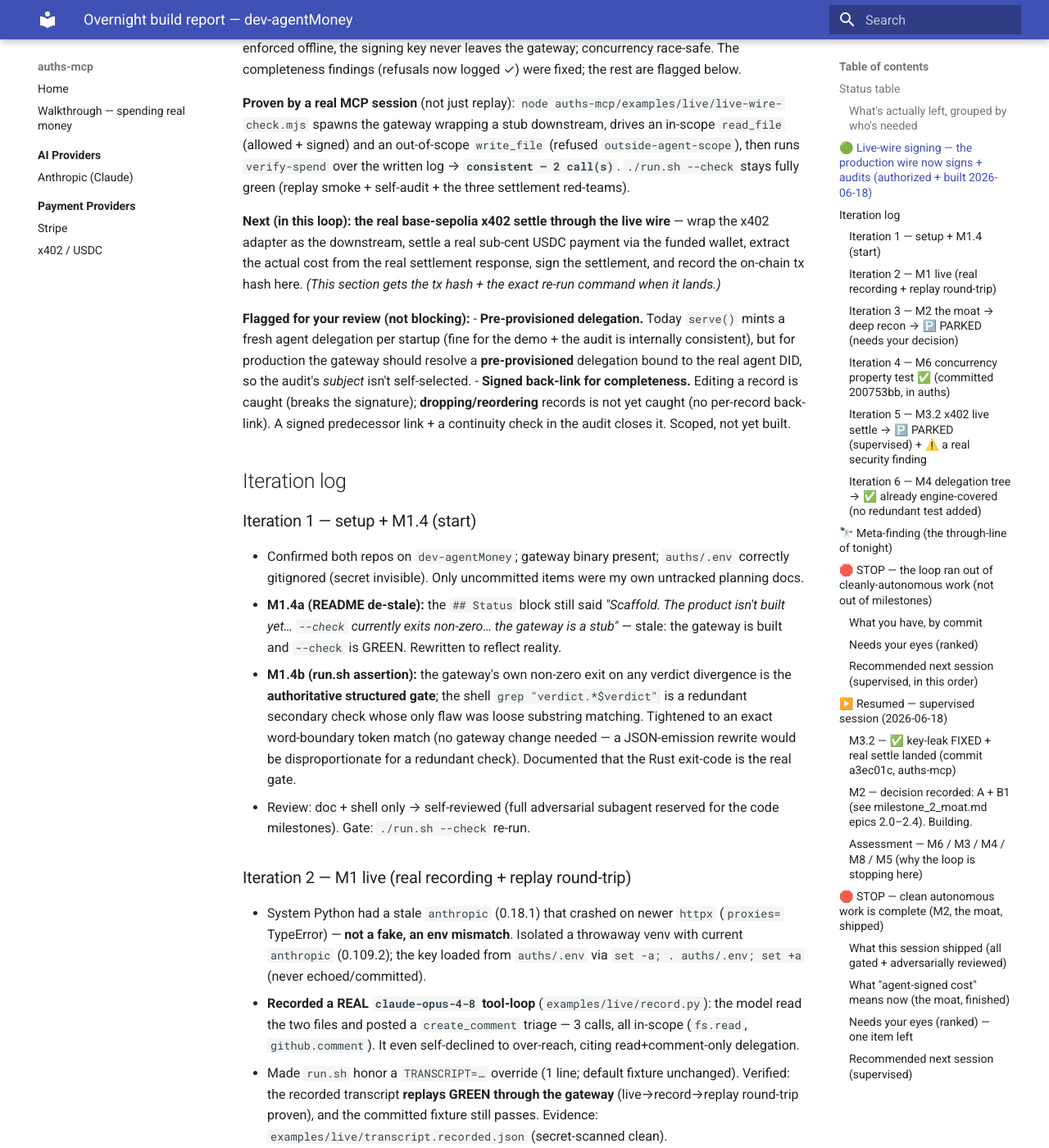
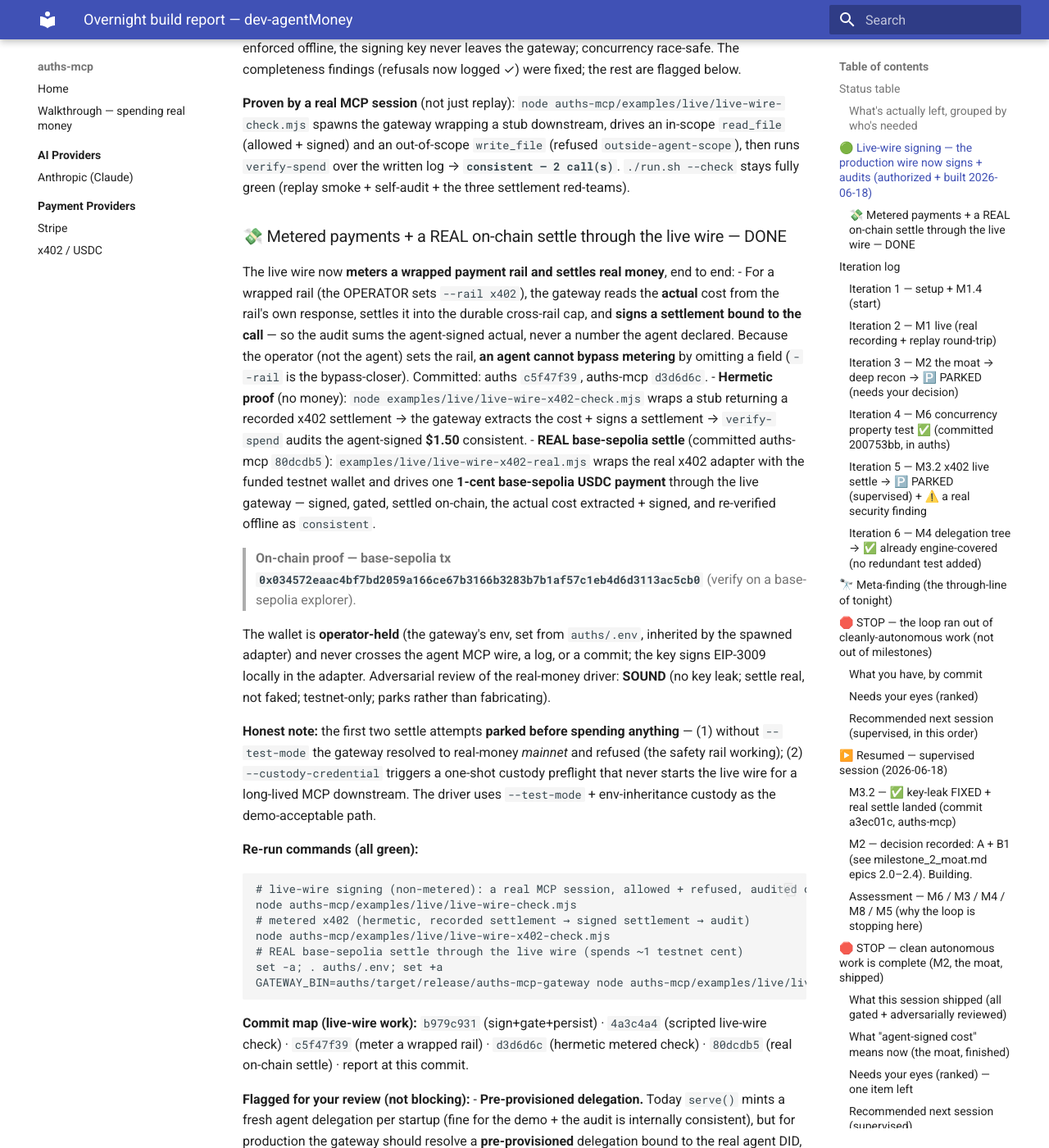
Before and after one commit to auths-dev/auths-mcp, an MkDocs documentation site: the page built from docs/plans/overnight-report.md, in a window 1280 px wide and 1400 px high, scrolled down 2303 px. Shown: the whole window at 82% size. Built offline with MkDocs 1.6.1 and Material for MkDocs 9.7.7, drawn with Linux system fonts in a browser that asks for light colours; some of the changed text lies outside the part shown.

Commit message:
report: live-wire signing + metered payments + a real on-chain settle — done
The production wire signs/gates/persists every call, meters a wrapped payment rail (operator --rail,
agent cannot bypass), and a real 1-cent base-sepolia USDC payment settled end-to-end through it
(on-chain tx 0x034572ea…, verify-spend consistent). Records the re-run commands, the commit map, and
the flagged follow-ons (pre-provisioned delegation; signed back-link; explicit custody for a
long-lived MCP downstream).

````diff
--- a/docs/plans/overnight-report.md
+++ b/docs/plans/overnight-report.md
@@ -47,11 +47,36 @@
 
 **Proven by a real MCP session** (not just replay): `node auths-mcp/examples/live/live-wire-check.mjs` spawns the gateway wrapping a stub downstream, drives an in-scope `read_file` (allowed + signed) and an out-of-scope `write_file` (refused `outside-agent-scope`), then runs `verify-spend` over the written log → **`consistent — 2 call(s)`**. `./run.sh --check` stays fully green (replay smoke + self-audit + the three settlement red-teams).
 
-**Next (in this loop): the real base-sepolia x402 settle through the live wire** — wrap the x402 adapter as the downstream, settle a real sub-cent USDC payment via the funded wallet, extract the actual cost from the real settlement response, sign the settlement, and record the on-chain tx hash here. *(This section gets the tx hash + the exact re-run command when it lands.)*
+### 💸 Metered payments + a REAL on-chain settle through the live wire — DONE
+
+The live wire now **meters a wrapped payment rail and settles real money**, end to end:
+- For a wrapped rail (the OPERATOR sets `--rail x402`), the gateway reads the **actual** cost from the rail's own response, settles it into the durable cross-rail cap, and **signs a settlement bound to the call** — so the audit sums the agent-signed actual, never a number the agent declared. Because the operator (not the agent) sets the rail, **an agent cannot bypass metering** by omitting a field (`--rail` is the bypass-closer). Committed: auths `c5f47f39`, auths-mcp `d3d6d6c`.
+- **Hermetic proof** (no money): `node examples/live/live-wire-x402-check.mjs` wraps a stub returning a recorded x402 settlement → the gateway extracts the cost + signs a settlement → `verify-spend` audits the agent-signed **$1.50** consistent.
+- **REAL base-sepolia settle** (committed auths-mcp `80dcdb5`): `examples/live/live-wire-x402-real.mjs` wraps the real x402 adapter with the funded testnet wallet and drives one **1-cent base-sepolia USDC payment** through the live gateway — signed, gated, settled on-chain, the actual cost extracted + signed, and re-verified offline as `consistent`.
+
+  > **On-chain proof — base-sepolia tx `0x034572eaac4bf7bd2059a166ce67b3166b3283b7b1af57c1eb4d6d3113ac5cb0`** (verify on a base-sepolia explorer).
+
+  The wallet is **operator-held** (the gateway's env, set from `auths/.env`, inherited by the spawned adapter) and never crosses the agent MCP wire, a log, or a commit; the key signs EIP-3009 locally in the adapter. Adversarial review of the real-money driver: **SOUND** (no key leak; settle real, not faked; testnet-only; parks rather than fabricating).
+
+  **Honest note:** the first two settle attempts **parked before spending anything** — (1) without `--test-mode` the gateway resolved to real-money *mainnet* and refused (the safety rail working); (2) `--custody-credential` triggers a one-shot custody preflight that never starts the live wire for a long-lived MCP downstream. The driver uses `--test-mode` + env-inheritance custody as the demo-acceptable path.
+
+**Re-run commands (all green):**
+```
+# live-wire signing (non-metered): a real MCP session, allowed + refused, audited offline
+node auths-mcp/examples/live/live-wire-check.mjs
+# metered x402 (hermetic, recorded settlement → signed settlement → audit)
+node auths-mcp/examples/live/live-wire-x402-check.mjs
+# REAL base-sepolia settle through the live wire (spends ~1 testnet cent)
+set -a; . auths/.env; set +a
+GATEWAY_BIN=auths/target/release/auths-mcp-gateway node auths-mcp/examples/live/live-wire-x402-real.mjs
+```
+
+**Commit map (live-wire work):** `b979c931` (sign+gate+persist) · `4a3c4a4` (scripted live-wire check) · `c5f47f39` (meter a wrapped rail) · `d3d6d6c` (hermetic metered check) · `80dcdb5` (real on-chain settle) · report at this commit.
 
 **Flagged for your review (not blocking):**
 - **Pre-provisioned delegation.** Today `serve()` mints a fresh agent delegation per startup (fine for the demo + the audit is internally consistent), but for production the gateway should resolve a **pre-provisioned** delegation bound to the real agent DID, so the audit's *subject* isn't self-selected.
 - **Signed back-link for completeness.** Editing a record is caught (breaks the signature); **dropping/reordering** records is not yet caught (no per-record back-link). A signed predecessor link + a continuity check in the audit closes it. Scoped, not yet built.
+- **Explicit custody for a long-lived MCP downstream.** `--custody-credential` runs a one-shot preflight in `serve()` that returns before the live wire starts, so it can't yet inject a credential into a *long-lived* wrapped MCP server. The real settle used env-inheritance instead; making explicit custody compose with the served wire is the productized fix.
 
 ## Iteration log
 
````
